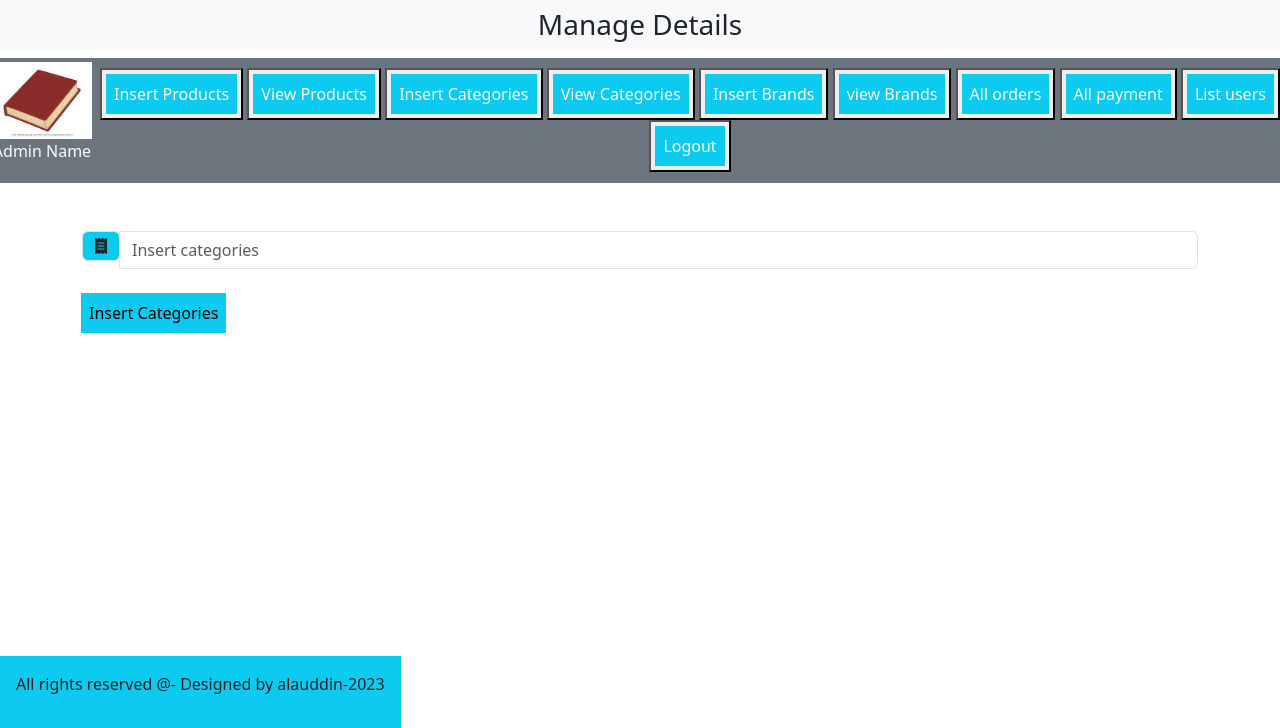
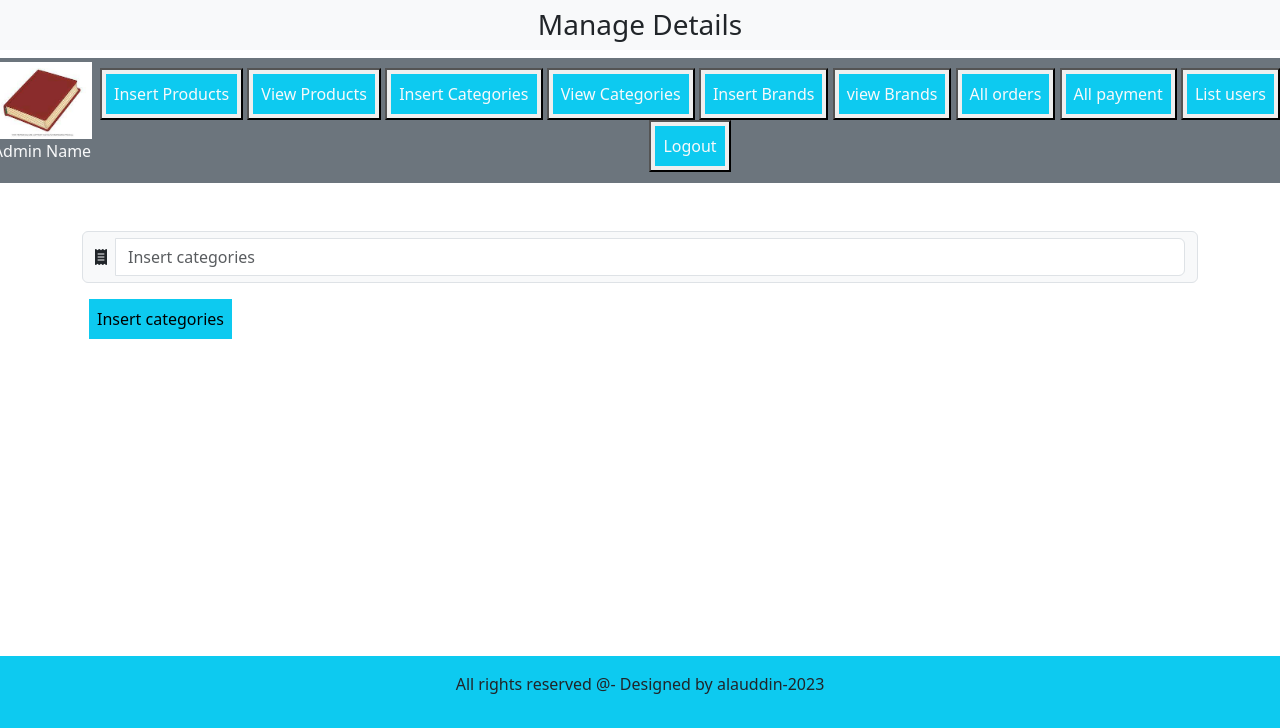
Before and after one commit to Emon-git-site/Ecommerce-Website, a PHP site: page /admin_area/index.php?insert_category in a window 1280 px wide. Shown: the part 72-800 px from the top of the page. Run offline with PHP 8.4, Linux system fonts and the light colour scheme.

Commit message:
after t 10

```diff
--- a/admin_area/index.php
+++ b/admin_area/index.php
@@ -12,7 +12,7 @@
     <!-- css file -->
     <link rel="stylesheet" href="../style.css">
     <style>
-        .admin_image{
+        .admin_image {
             width: 100px;
             object-fit: contain;
         }
@@ -20,6 +20,7 @@
 </head>
 
 <body>
+
     <!-- navbar-->
     <div class="container-fluid p-0">
         <!-- first child -->
@@ -71,18 +72,19 @@
     <!-- fourth child  -->
     <div class="container my-5">
         <?php
-        if(isset($_GET['insert_category'])){
+        if (isset($_GET['insert_category'])) {
             require_once "insert_categories.php";
         }
-        if(isset($_GET['insert_brand'])){
+        if (isset($_GET['insert_brand'])) {
             require_once "insert_brands.php";
         }
         ?>
     </div>
 
-     <!-- last child -->
-     <div class="bg-info p-3 text-center footer">
-      <p>All rights reserved @- Designed by alauddin-2023</p>
+    <!-- last child -->
+
+    <div class="bg-info p-3 w-100 text-center footer">
+        <p>All rights reserved @- Designed by alauddin-2023</p>
     </div>
     <!-- Bootstrap js link -->
     <script src="https://cdnjs.cloudflare.com/ajax/libs/bootstrap/5.3.2/js/bootstrap.min.js"></script>
--- a/admin_area/insert_categories.php
+++ b/admin_area/insert_categories.php
@@ -1,18 +1,50 @@
-<?
-require_once "../includes/connect.php" ;
+<?php
+require_once "../includes/connect.php";
+
+if (isset($_POST['insert_cat'])) {
+  $category_title = $_POST['cat_title'];
+  $select_sql = " SELECT *  FROM `categories`  WHERE `category_name` = '$category_title' ";
+  $get_row = mysqli_query($con, $select_sql);
+  $row_number = mysqli_num_rows($get_row);
+  // print_r($row_number);
+  if($row_number > 0){
+
+      echo "Duplicate value not Inserted";
+
+  }else{
+    $insert_sql = "INSERT INTO `categories` (`category_name`) VALUES ('$category_title')";
+    $result = mysqli_query($con, $insert_sql);
+      if($result){
+        echo 'Data insert Sucessfully';
+
+    }
+
+  }
+}
+
+
 ?>
 
+
+
 <form action="" method="post" class="mb-2">
-<div class="input-group w-90 mb-2">
-  <div class="input-group-prepend">
-    <span class="input-group-text bg-info" id="basic-addon1"><i class="fa-solid fa-receipt"></i></span>
+
+
+
+ <div class="form-group mb-3">
+    <div class="input-group">
+      <div class="input-group addon input-group-text">
+        <i class="fa fa-receipt">
+        </i>
+        <input type="text" class="form-control ms-2" name="cat_title" id="inputFirstName" placeholder="Insert categories">
+      </div>
+    </div>
   </div>
-  <input type="text" class="form-control" name="cat_title" placeholder="Insert categories" aria-label="Username" aria-describedby="basic-addon1">
-</div>
-<div class="input-group w-10 mb-2 m-auto">
-  <div class="input-group-prepend">
+
+  <div class="input-group w-10 mb-2 ms-2 m-auto">
+    <div class="input-group-prepend">
+    </div>
+    <input type="submit" class=" bg-info border-0 p-2 " name="insert_cat" value="Insert categories">
+    <!-- <button class="bg-info p-2 my-3 border-0">Insert Categories</button> -->
   </div>
-  <!-- <input type="submit" class="form-control bg-info" name="insert_cat" value="Insert categories"  > -->
-  <button class="bg-info p-2 my-3 border-0">Insert Categories</button>
-</div>
 </form>
```
Also changed, not shown: admin_area/insert_brands.php (+16 -10 lines).
